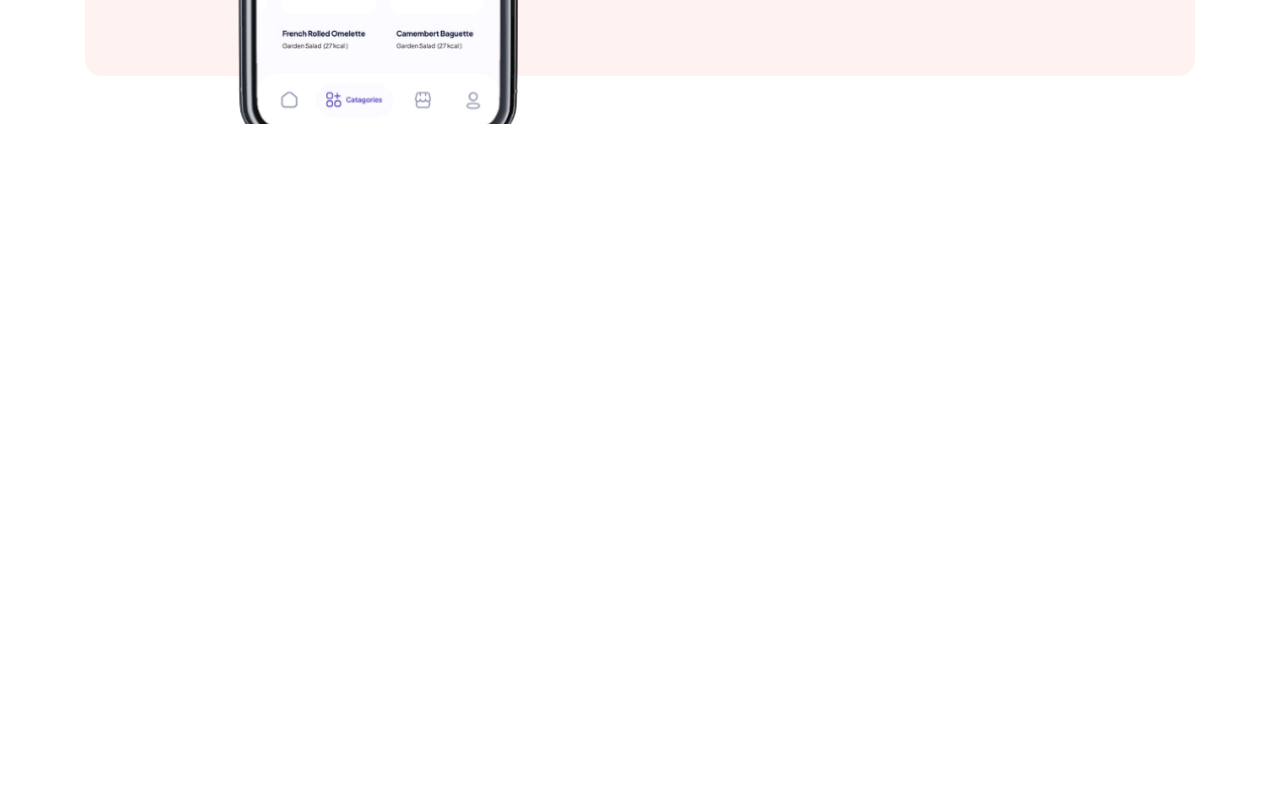
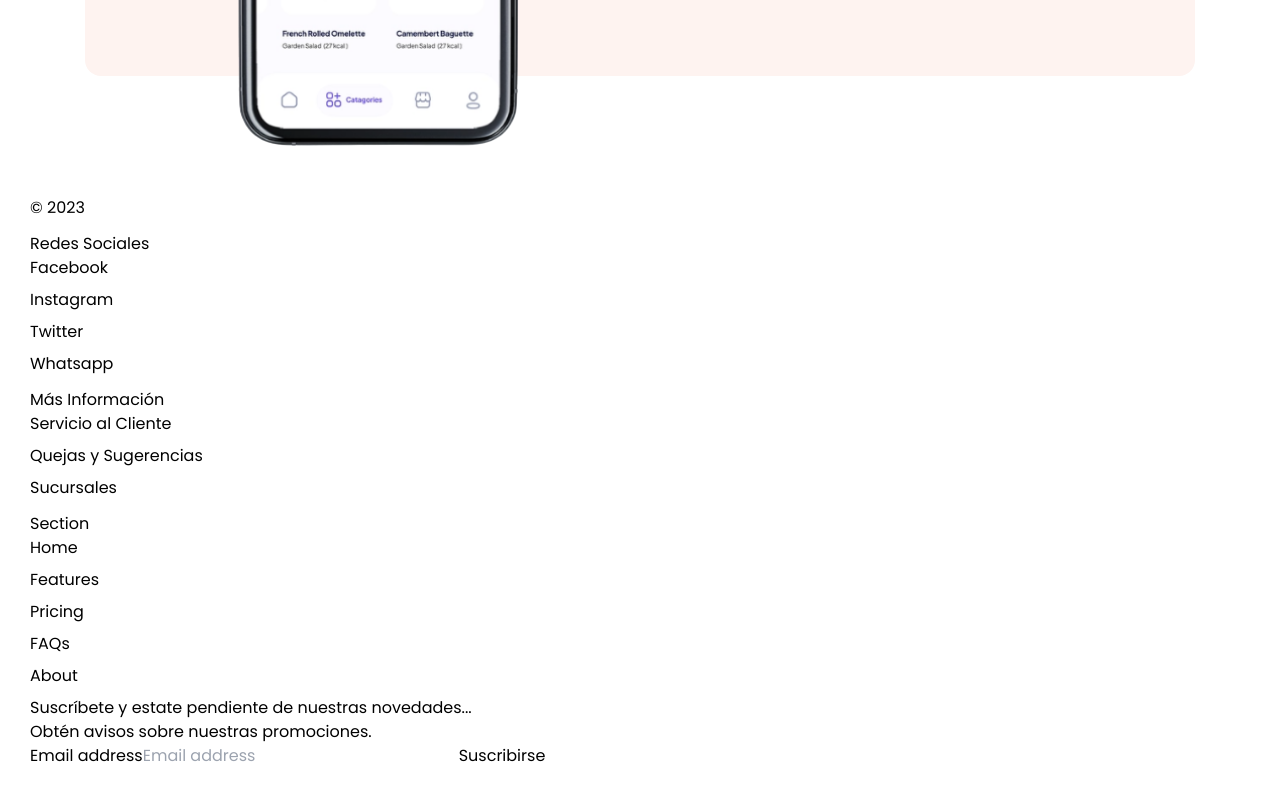
Before and after one commit to CarlosHernandez200/delimark, a React (Vite) app in the folder frontend/: page / in a window 1280 px wide. Shown: the part 1750-2550 px from the top of the page. Before the commit the page ends 1874 px from the top, so only its background shows below. Built offline with nearby package versions, Linux system fonts and the light colour scheme; no server answers.

Commit message:
Se crear el componente Footer

```diff
--- a/frontend/src/App.jsx
+++ b/frontend/src/App.jsx
@@ -8,6 +8,7 @@ import Register from "./pages/Register";
 import ShoppingCarts from "./components/ShoppingCarts";
 import CreateProduct from "./pages/CreateProduct"
 import NotFound from "./pages/NotFound";
+import { Footer } from "./components/Footer";
 
 const App = () => {
   return (
@@ -23,6 +24,7 @@ const App = () => {
         <Route path="/create-product" element={<CreateProduct />} />
         <Route path="*" element={<NotFound />} />
       </Routes>
+      <Footer/>
     </div>
   );
 };
--- /dev/null
+++ b/frontend/src/components/Footer.jsx
@@ -0,0 +1,119 @@
+export const Footer = () => {
+  return (
+    <div className="container">
+      <footer className="row row-cols-1 row-cols-sm-2 row-cols-md-5 border-top my-5 py-5">
+        <div className="col mb-3">
+          <a
+            href="/"
+            className="d-flex align-items-center link-body-emphasis text-decoration-none mb-3"
+          >
+            <svg className="" width="40" height="32">
+              <use xlinkHref="" />
+            </svg>
+          </a>
+          <p className="text-body-secondary">© 2023</p>
+        </div>
+
+        <div className="col mb-3"></div>
+
+        <div className="col mb-3">
+          <h5>Redes Sociales</h5>
+          <ul className="nav flex-column">
+            <li className="nav-item mb-2">
+              <a href="#" className="nav-link text-body-secondary p-0">
+                Facebook
+              </a>
+            </li>
+            <li className="nav-item mb-2">
+              <a href="#" className="nav-link text-body-secondary p-0">
+                Instagram
+              </a>
+            </li>
+            <li className="nav-item mb-2">
+              <a href="#" className="nav-link text-body-secondary p-0">
+                Twitter
+              </a>
+            </li>
+            <li className="nav-item mb-2">
+              <a href="#" className="nav-link text-body-secondary p-0">
+                Whatsapp
+              </a>
+            </li>
+          </ul>
+        </div>
+
+        <div className="col mb-3">
+          <h5>Más Información</h5>
+          <ul className="nav flex-column">
+            <li className="nav-item mb-2">
+              <a href="#" className="nav-link text-body-secondary p-0">
+                Servicio al Cliente
+              </a>
+            </li>
+            <li className="nav-item mb-2">
+              <a href="#" className="nav-link text-body-secondary p-0">
+                Quejas y Sugerencias
+              </a>
+            </li>
+            <li className="nav-item mb-2">
+              <a href="#" className="nav-link text-body-secondary p-0">
+                Sucursales
+              </a>
+            </li>
+          </ul>
+        </div>
+
+        <div className="col mb-3">
+          <h5>Section</h5>
+          <ul className="nav flex-column">
+            <li className="nav-item mb-2">
+              <a href="#" className="nav-link text-body-secondary p-0">
+                Home
+              </a>
+            </li>
+            <li className="nav-item mb-2">
+              <a href="#" className="nav-link text-body-secondary p-0">
+                Features
+              </a>
+            </li>
+            <li className="nav-item mb-2">
+              <a href="#" className="nav-link text-body-secondary p-0">
+                Pricing
+              </a>
+            </li>
+            <li className="nav-item mb-2">
+              <a href="#" className="nav-link text-body-secondary p-0">
+                FAQs
+              </a>
+            </li>
+            <li className="nav-item mb-2">
+              <a href="#" className="nav-link text-body-secondary p-0">
+                About
+              </a>
+            </li>
+          </ul>
+          <div className="col-md-5 offset-md-1 mb-3">
+            <form>
+              <h5>Suscríbete y estate pendiente de nuestras novedades...</h5>
+              <p>Obtén avisos sobre nuestras promociones.</p>
+              <div className="d-flex flex-column flex-sm-row w-100 gap-2">
+                <label htmlFor="newsletter1" className="visually-hidden">
+                  Email address
+                </label>
+                <input
+                  id="newsletter1"
+                  type="text"
+                  className="form-control"
+                  placeholder="Email address"
+                />
+                <button className="btn btn-primary" type="button">
+                  Suscribirse
+                </button>
+              </div>
+            </form>
+          </div>
+        </div>
+      </footer>
+    </div>
+  );
+};
```
